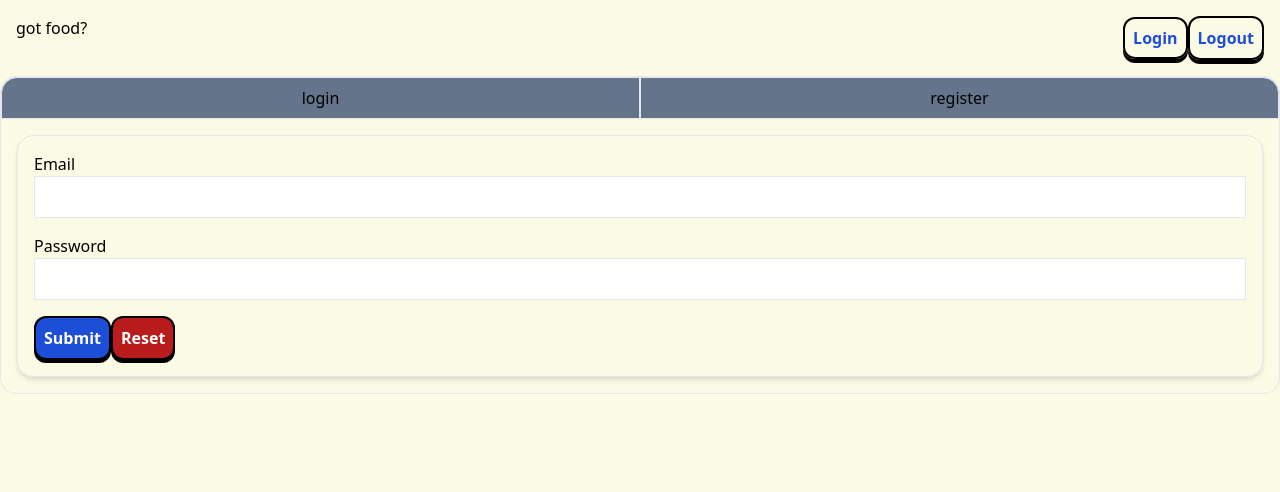
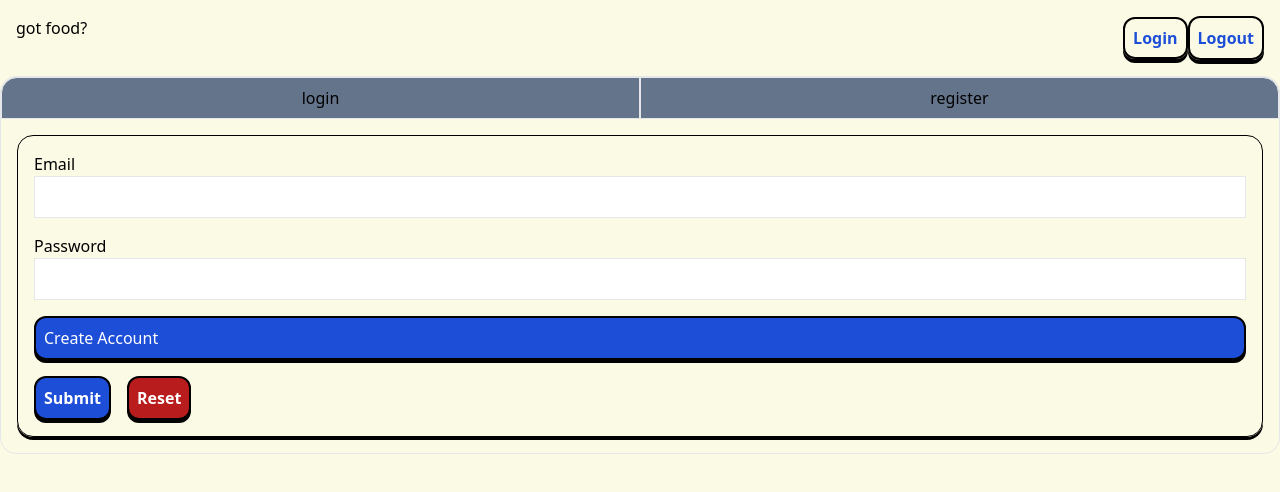
Before and after one commit to jaimetrovoada/got-food, a Next.js app in the folder client/: page /auth in a window 1280 px wide. Shown: the top 492 px of the page. Built offline with nearby package versions, Linux system fonts and the light colour scheme; no server answers.

Commit message:
update form components

```diff
--- a/client/app/users/[user]/page.tsx
+++ b/client/app/users/[user]/page.tsx
@@ -45,7 +45,7 @@ const UserPage = () => {
   return (
     <section className="mx-auto w-full max-w-screen-md">
       <p className="mb-4 text-3xl font-bold">Hi {user.name}</p>
-      <Form handleSubmit={handleSubmit}>
+      <Form onSubmit={handleSubmit}>
         <Form.Input
           name="name"
           id="name"
--- a/client/components/Forms/Form.tsx
+++ b/client/components/Forms/Form.tsx
@@ -1,8 +1,7 @@
 import React, { useState } from "react";
 import Button from "../Button";
 
-interface FormProps {
-  handleSubmit: (e: React.FormEvent<HTMLFormElement>) => void;
+interface FormProps extends React.HTMLAttributes<HTMLFormElement> {
   children: React.ReactNode;
 }
 
@@ -46,7 +45,7 @@ export const Input = ({
           type="button"
           onClick={() => setIsDisabled(!isDisabled)}
           className="w-fit"
-          kind="tertiary"
+          variant="tertiary"
         >
           ✏️
         </Button>
@@ -72,14 +71,18 @@ export const ImageInput = ({ handleChange, name, id }: InputProps) => {
   );
 };
 
-const Form = ({ handleSubmit, children }: FormProps) => {
+const Form = ({ children, className, ...props }: FormProps) => {
   return (
     <form
-      onSubmit={handleSubmit}
-      className="flex flex-col gap-4 rounded-2xl border p-4 shadow-md"
+      {...props}
+      className={
+        "flex flex-col gap-4 rounded-2xl border border-black p-4 shadow-custom" +
+        " " +
+        className
+      }
     >
       {children}
-      <div>
+      <div className="flex gap-4">
         <Button type="submit" className="bg-blue-500 p-2">
           Submit
         </Button>
--- a/client/components/Forms/LoginForm.tsx
+++ b/client/components/Forms/LoginForm.tsx
@@ -1,5 +1,7 @@
 import React from "react";
 import Form from "./Form";
+import Button from "../Button";
+import Link from "next/link";
 
 interface LoginFormProps {
   handleSubmit: (e: React.FormEvent<HTMLFormElement>) => void;
@@ -13,7 +15,7 @@ const LoginForm: React.FC<LoginFormProps> = ({
   handleSubmit,
 }) => {
   return (
-    <Form handleSubmit={handleSubmit}>
+    <Form onSubmit={handleSubmit}>
       <Form.Input
         type="email"
         name="email"
@@ -26,6 +28,14 @@ const LoginForm: React.FC<LoginFormProps> = ({
         id="password"
         handleChange={handlePasswordInput}
       />
+      <Button
+        as={Link}
+        href="/auth/register"
+        variant="tertiary"
+        className="font-normal"
+      >
+        Create Account
+      </Button>
     </Form>
   );
 };
--- a/client/components/Forms/MenuForm.tsx
+++ b/client/components/Forms/MenuForm.tsx
@@ -19,7 +19,7 @@ const MenuForm = ({
   handlePriceChange,
 }: MenuFormProps) => {
   return (
-    <Form handleSubmit={handleSubmit}>
+    <Form onSubmit={handleSubmit}>
       <Form.Input name="name" id="name" handleChange={handleNameChange} />
 
       <Form.Input
--- a/client/components/Forms/RegisterForm.tsx
+++ b/client/components/Forms/RegisterForm.tsx
@@ -1,5 +1,6 @@
 import React, { useState } from "react";
 import Form from "./Form";
+import Button from "../Button";
 
 export enum Role {
   BUSINESS = "business",
@@ -34,23 +35,13 @@ const RegisterForm: React.FC<RegisterFormProps> = ({
   if (role === undefined) {
     return (
       <div className="flex flex-col gap-2">
-        <button
-          onClick={setRoleBusiness}
-          className="rounded-xl border p-2 shadow-md"
-        >
-          Sign up to add my restuarants
-        </button>
-        <button
-          onClick={setRoleCustomer}
-          className="rounded-xl border p-2 shadow-md"
-        >
-          Create a costumer account
-        </button>
+        <Button onClick={setRoleBusiness}>Sign up to add my restuarants</Button>
+        <Button onClick={setRoleCustomer}>Create a costumer account</Button>
       </div>
     );
   }
   return (
-    <Form handleSubmit={handleSubmit}>
+    <Form onSubmit={handleSubmit}>
       {role ? (
         <>
           <Form.Input name="name" id="name" handleChange={handleNameInput} />
--- a/client/components/Forms/RestaurantForm.tsx
+++ b/client/components/Forms/RestaurantForm.tsx
@@ -16,7 +16,7 @@ const RestaurantForm: React.FC<FormProps> = ({
   handleNameInput,
 }) => {
   return (
-    <Form handleSubmit={handleSubmit}>
+    <Form onSubmit={handleSubmit}>
       <p className="text-2xl font-bold">Add New Restaurant</p>
       <Form.Input handleChange={handleNameInput} name="name" id="name" />
       <Form.Input
```
